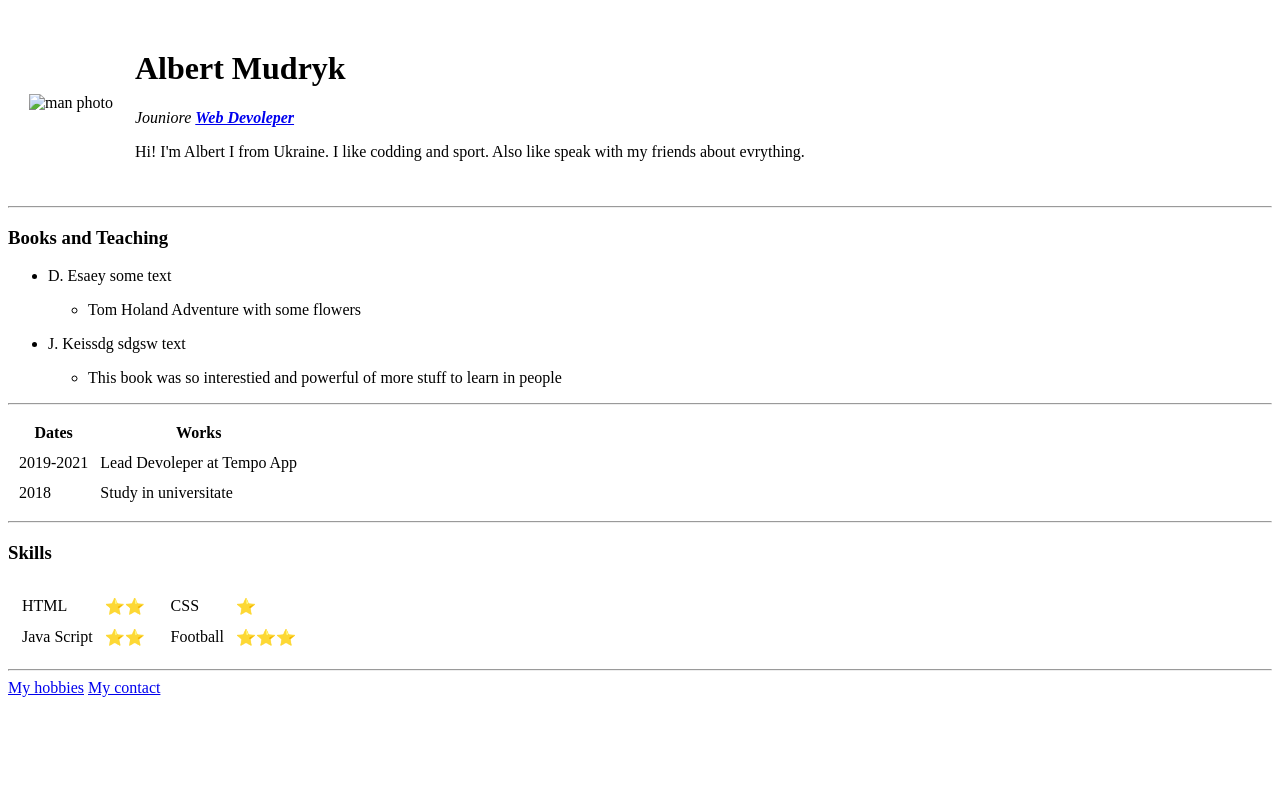
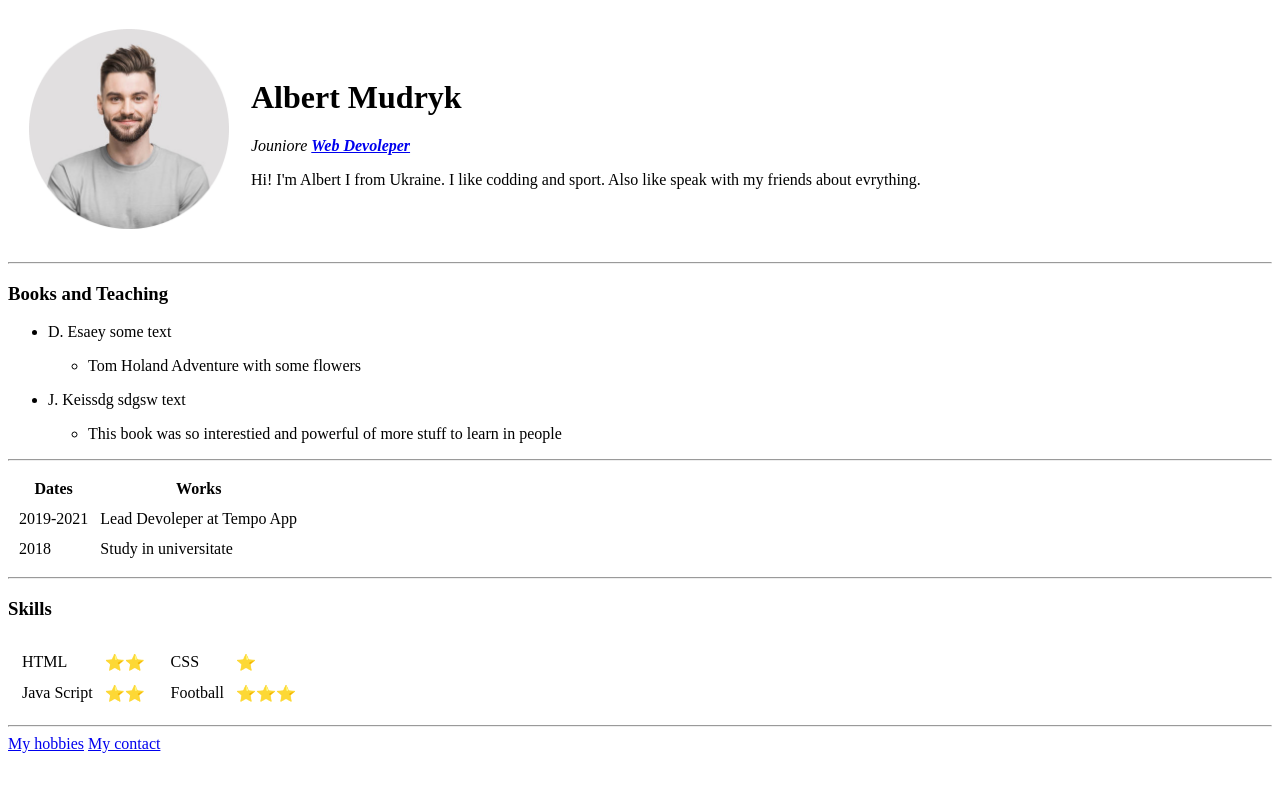
Before and after one commit to Albertgiga/cv, a plain HTML site: page index.html in a window 1280 px wide. Drawn offline with Linux system fonts and the light colour scheme; the site is published under a folder, as on GitHub Pages, so addresses that start at the root find nothing.

Commit message:
Fix photo

```diff
--- a/index.html
+++ b/index.html
@@ -7,7 +7,7 @@
     <body>
         <table cellspacing="20">
             <tr>
-                <td><img src="/images/man.png" alt="man photo" width="200px" height="200px"></td>
+                <td><img src="images/man.png" alt="man photo" width="200px" height="200px"></td>
                 <td>
                     <h1>Albert Mudryk</h1>
                     <p><em>Jouniore <strong><a href="https://en.wikipedia.org/wiki/Web_developer">Web Devoleper</a></strong></em></p>
```
